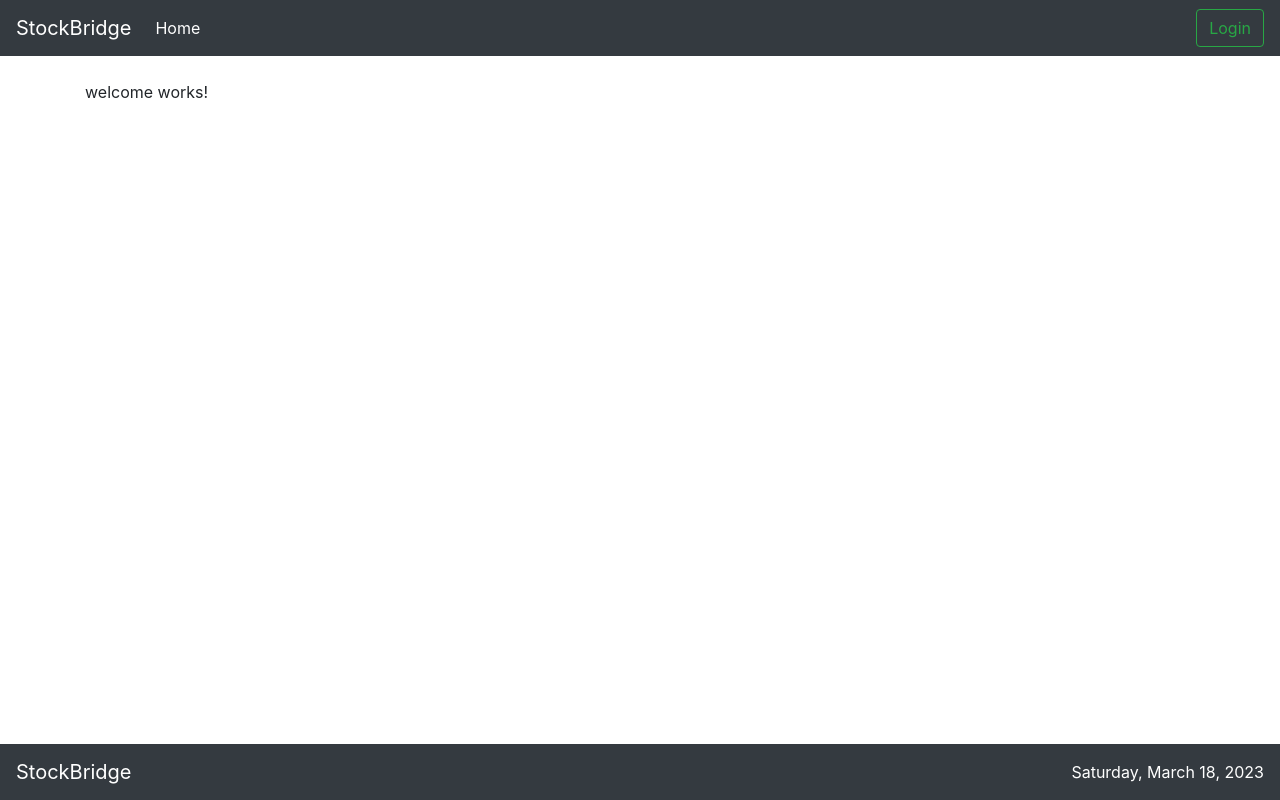
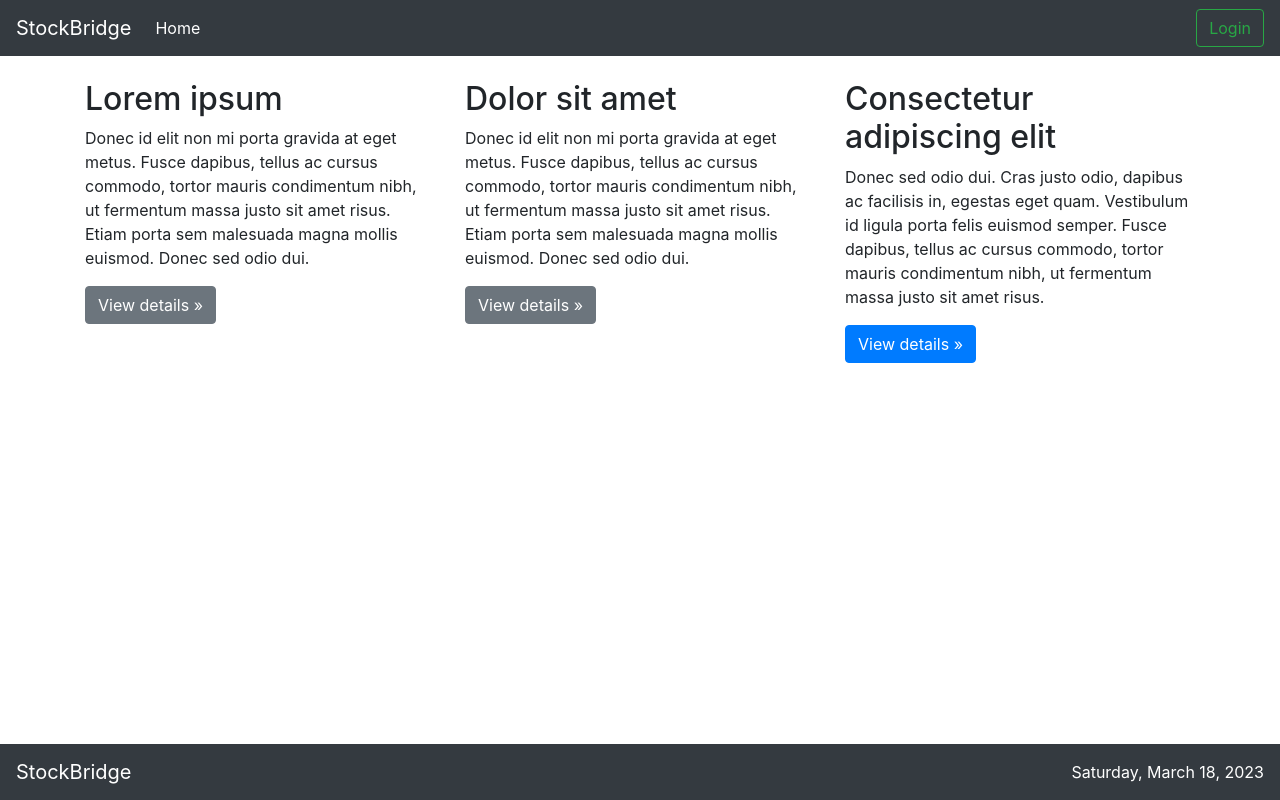
Before and after one commit to onurcanertekin/StockBridge-Frontend, an Angular app: page /welcome in a window 1280 px wide. Built offline with nearby package versions, Linux system fonts and the light colour scheme.

Commit message:
fill welcome page with lorem impsum

```diff
--- a/src/app/pages/welcome/welcome.component.html
+++ b/src/app/pages/welcome/welcome.component.html
@@ -1,3 +1,23 @@
-<p>
-  welcome works!
-</p>
+<div class="row">
+  <div class="col-md-4">
+    <h2>Lorem ipsum</h2>
+    <p>Donec id elit non mi porta gravida at eget metus. Fusce dapibus, tellus ac cursus commodo, tortor mauris
+      condimentum nibh, ut fermentum massa justo sit amet risus. Etiam porta sem malesuada magna mollis euismod. Donec
+      sed odio dui. </p>
+    <p><a class="btn btn-secondary" href="#" role="button">View details »</a></p>
+  </div>
+  <div class="col-md-4">
+    <h2>Dolor sit amet</h2>
+    <p>Donec id elit non mi porta gravida at eget metus. Fusce dapibus, tellus ac cursus commodo, tortor mauris
+      condimentum nibh, ut fermentum massa justo sit amet risus. Etiam porta sem malesuada magna mollis euismod. Donec
+      sed odio dui. </p>
+    <p><a class="btn btn-secondary" href="#" role="button">View details »</a></p>
+  </div>
+  <div class="col-md-4">
+    <h2>Consectetur adipiscing elit</h2>
+    <p>Donec sed odio dui. Cras justo odio, dapibus ac facilisis in, egestas eget quam. Vestibulum id ligula porta felis
+      euismod semper. Fusce dapibus, tellus ac cursus commodo, tortor mauris condimentum nibh, ut fermentum massa justo
+      sit amet risus.</p>
+    <p><a class="btn btn-primary" href="#" role="button">View details »</a></p>
+  </div>
+</div>
```
